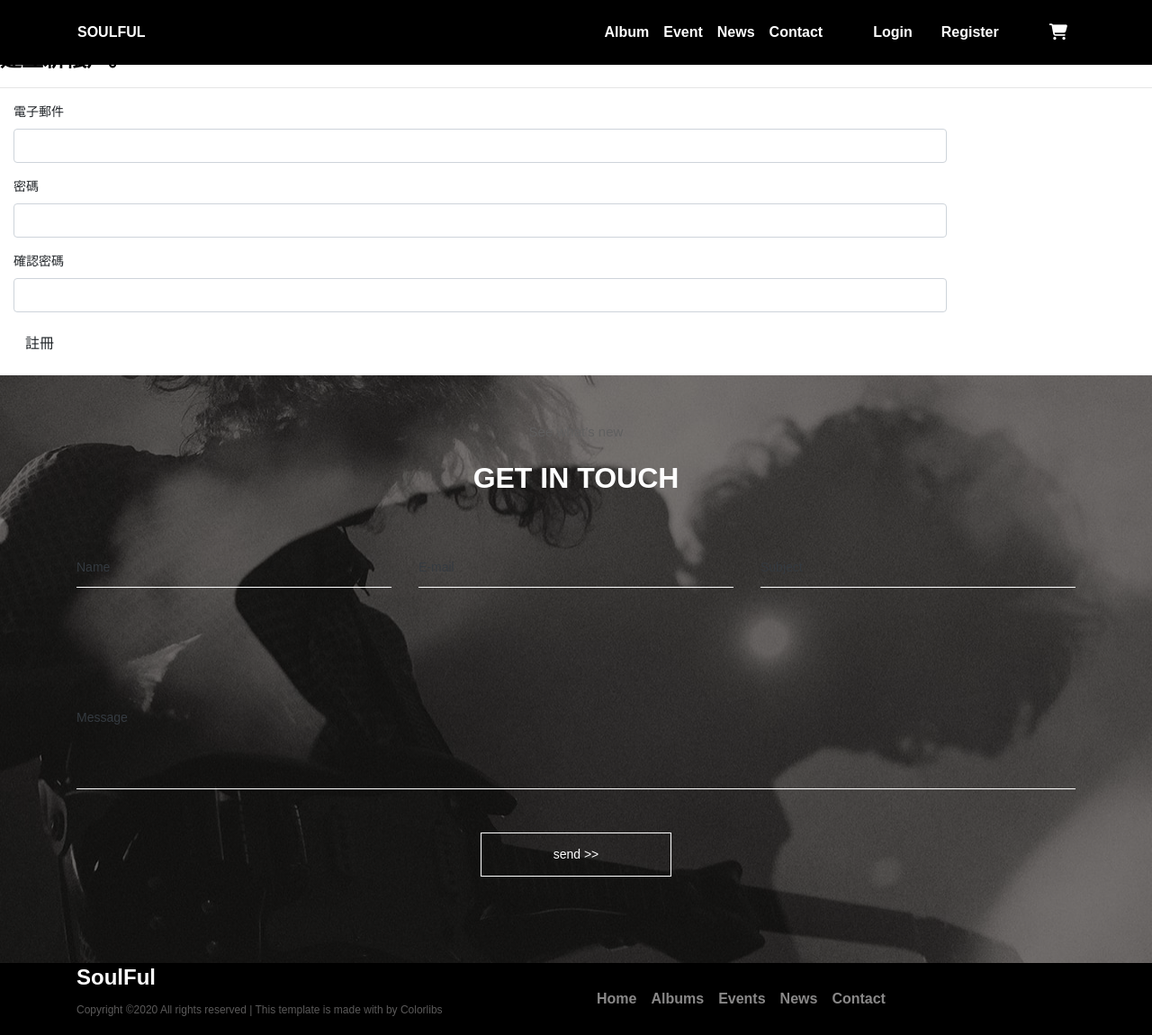
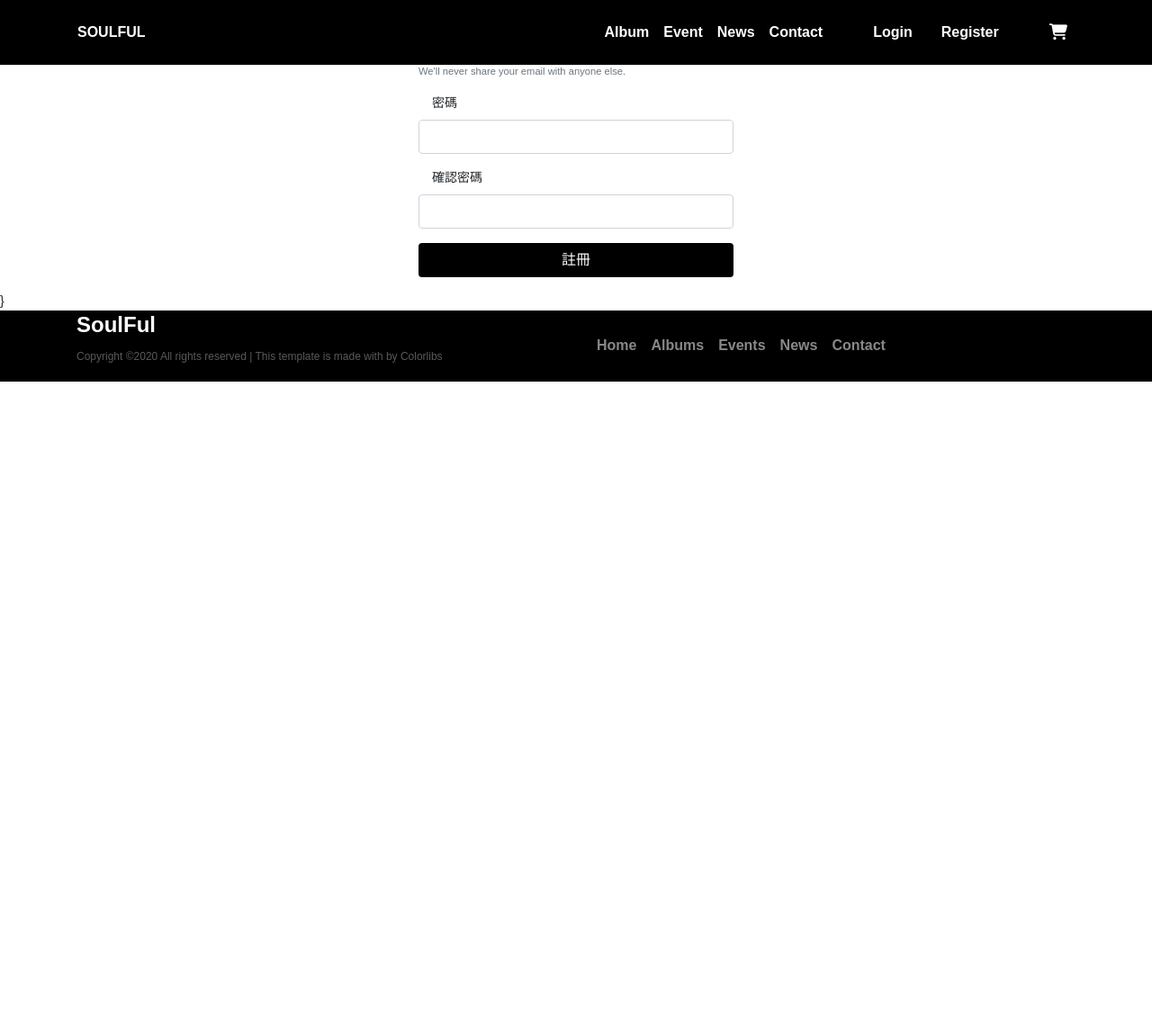
Before and after one commit to z990272/SoulFul, an ASP.NET MVC app: template Soulful/Views/Account/Register.cshtml in a window 1280 px wide. Shown: the whole page at 90% size. After the commit the page ends 424 px from the top, so only its background shows below. Run offline with ASP.NET Core 8 and stand-ins for ASP.NET MVC 5, Linux system fonts and the light colour scheme; the template is opened without the code that fills it, so the values that code supplies are empty; the project's own start-up code is not run, and a stand-in starts its controllers and pages; some libraries are stand-ins or nearby versions.

Commit message:
login register

```diff
--- /dev/null
+++ b/Soulful/Asset/css/Register.css
@@ -0,0 +1,18 @@
+.rogin-box {
+    margin: auto;
+}
+
+.submit-btn {
+    width: 100%;
+    background-color: black;
+    color: #fff;
+}
+
+.forgot-btn {
+    width: 100%;
+    background-color: black;
+    color: #fff;
+}
+.contact-area {
+   display:none;
+}
--- a/Soulful/Views/Account/Register.cshtml
+++ b/Soulful/Views/Account/Register.cshtml
@@ -6,11 +6,45 @@
 @*@section topCSS{
         <link href="~/Asset/css/login_page.css" rel="stylesheet" />
     }*@
+@section topCSS{
+
+    <link href="~/Asset/css/Register.css" rel="stylesheet" />
+}
 
 @* 原始程式碼 *@
-<h2>@ViewBag.Title.</h2>
 
-    @using (Html.BeginForm("Register", "Account", FormMethod.Post, new { @class = "form-horizontal", role = "form" }))
+<div class="container form-box">
+    <div class="row">
+        <div class="col-4 rogin-box">
+            <form>
+                <div class="form-group">
+                    @*<label for="exampleInputEmail1">電子郵件</label>*@
+                    @*<input type="email" class="form-control" id="exampleInputEmail1" aria-describedby="emailHelp">*@
+                    @Html.LabelFor(m => m.Email, new { @class = "col-4 control-label" })
+                    @Html.TextBoxFor(m => m.Email, new { @class = "form-control" })
+                    <small id="emailHelp" class="form-text text-muted">We'll never share your email with anyone else.</small>
+                </div>
+                <div class="form-group">
+                    @*<label for="exampleInputPassword1">密碼</label>*@
+                    @*<input type="password" class="form-control" id="exampleInputPassword1">*@
+                    @Html.LabelFor(m => m.Password, new { @class = "col-4 control-label" })
+                    @Html.PasswordFor(m => m.Password, new { @class = "form-control" })
+                </div>
+                <div class="form-group">
+                    @*<label for="exampleInputPassword1">確認密碼</label>*@
+                    @*<input type="password" class="form-control" id="exampleInputPassword1">*@
+                    @Html.LabelFor(m => m.ConfirmPassword, new { @class = "col-4 control-label" })
+                    @Html.PasswordFor(m => m.ConfirmPassword, new { @class = "form-control" })
+                </div>
+                <div class="form-group">
+                    <button type="submit" class="btn submit-btn" value="註冊">註冊</button>
+                </div>
+            </form>
+        </div>
+    </div>
+</div>
+
+@*@using (Html.BeginForm("Register", "Account", FormMethod.Post, new { @class = "form-horizontal", role = "form" }))
     {
         @Html.AntiForgeryToken()
         <h4>建立新帳戶。</h4>
@@ -38,7 +72,7 @@
             <div class="col-md-offset-2 col-md-10">
                 <input type="submit" class="btn btn-default" value="註冊" />
             </div>
-        </div>
+        </div>*@
     }
 
 
```
Also changed, not shown: Soulful/Asset/css/pass.css (added, +45 -0 lines), Soulful/Views/Account/Login.cshtml (+49 -2 lines), Soulful/Soulful.csproj. Lines whose indentation alone changed are shown as unchanged.
